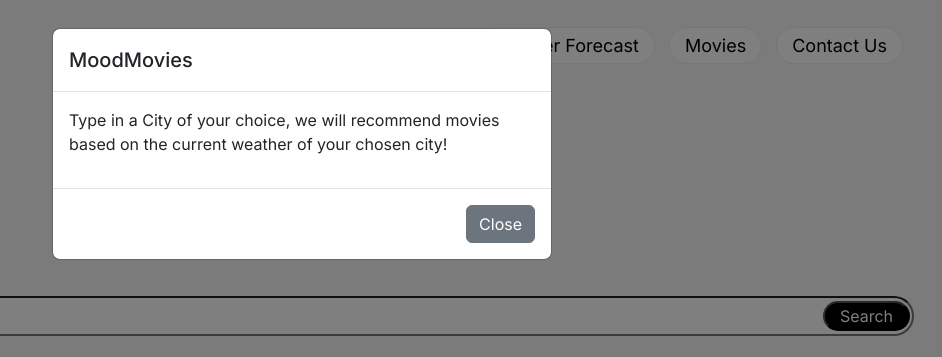
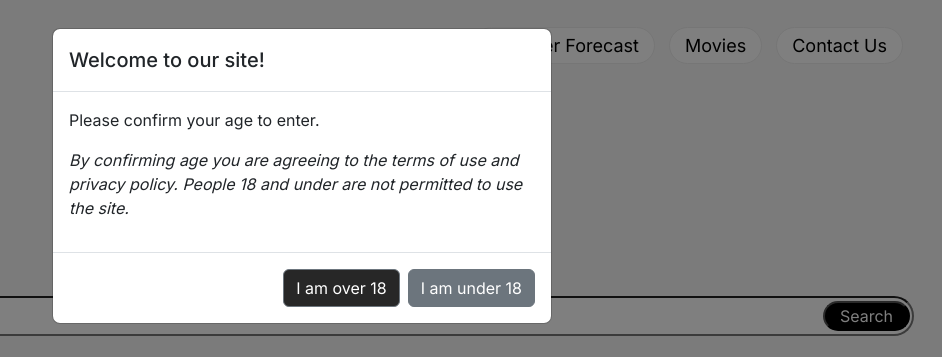
Before and after one commit to heirfanahmed/mood-movies, a plain HTML site: page index.html in a window 1280 px wide. Shown: the top 357 px of the page, 338-1280 px from the left. Drawn offline with nearby package versions, Linux system fonts and the light colour scheme.

Commit message:
added changes to modal

```diff
--- a/index.html
+++ b/index.html
@@ -23,17 +23,21 @@
       <div class="modal-dialog" role="document">
         <div class="modal-content">
           <div class="modal-header">
-            <h5 class="modal-title">MoodMovies</h5>
+            <h5 class="modal-title">Welcome to our site!</h5>
           </div>
           <div class="modal-body">
-            <p>Type in a City of your choice, we will recommend movies based on the current weather of your chosen city!</p>
+            <p>Please confirm your age to enter.</p>
+            <p style="font-style: italic;">By confirming age you are agreeing to the terms of use and privacy policy. People 18 and under are not permitted to use the site.</p>
           </div>
           <div class="modal-footer">
-            <button id="modalclose" type="button" class="btn btn-secondary" data-dismiss="modal">Close</button>
+            <button style="background-color: rgb(39, 39, 39);" id="modalclose" type="button" class="btn btn-secondary" data-dismiss="modal">I am over 18</button>
+            <button type="button" class="btn btn-secondary" data-dismiss="modal">I am under 18</button>
           </div>
         </div>
       </div>
     </div>
+
+
 
         <nav class="nav-bar-title">
         <a style="text-decoration: none;" class="nav-title" href="index.html"><img class="logo" src="assets/images/logo.PNG">MoodMovies</a>
```
